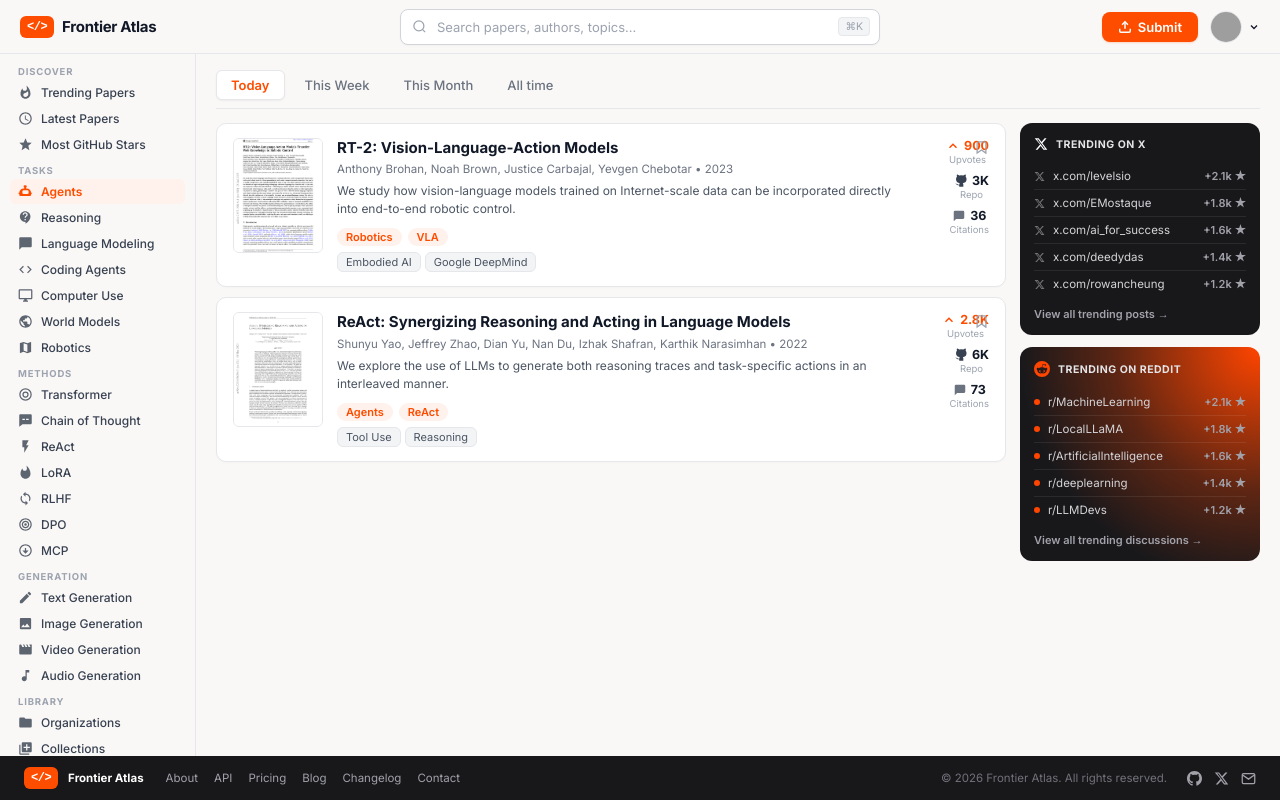
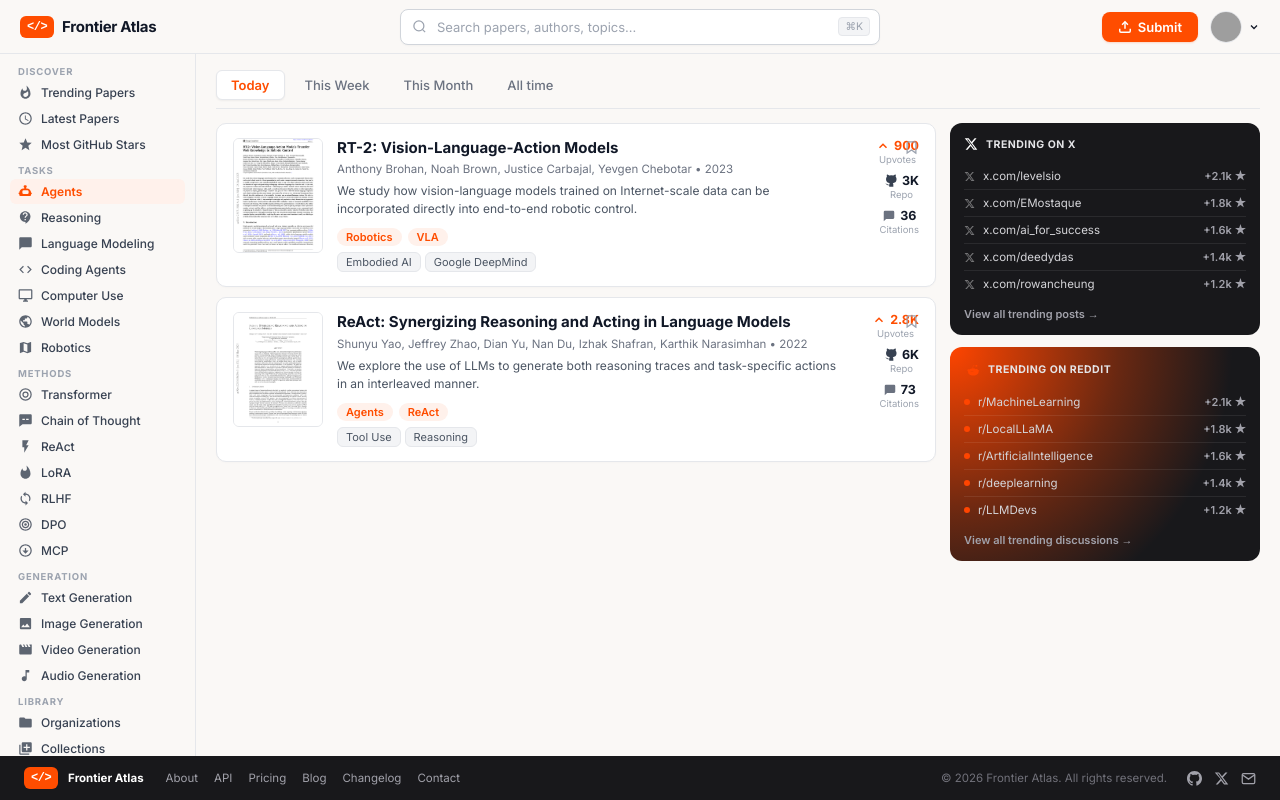
Before and after one commit to Deepak-Solanki04/Frontier_Atlas, a Next.js app: page /agents in a window 1280 px wide. Built offline with nearby package versions, Linux system fonts and the light colour scheme; grey boxes are pictures that could not be loaded.

Commit message:
UI alignment: match X/Reddit panel width exactly with GitHub tab (310px), shorten paper feed width, move Reddit gradient to top-left, bare Snoo head icon

```diff
--- a/app/[slug]/page.tsx
+++ b/app/[slug]/page.tsx
@@ -176,7 +176,7 @@ export default async function TopicPage({ params }: { params: Promise<{ slug: st
           <div className="trending-panel trending-panel-reddit">
             <div className="tp-header">
               <span className="reddit-clean-logo">
-                <svg viewBox="0 0 24 24" width="16" height="16" fill="#ff4500"><path d="M12 0A12 12 0 0 0 0 12a12 12 0 0 0 12 12 12 12 0 0 0 12-12A12 12 0 0 0 12 0zm5.01 4.744c.688 0 1.25.561 1.25 1.249a1.25 1.25 0 0 1-2.495.056l-2.597-.547-.8 3.747c1.824.07 3.48.632 4.674 1.488.308-.309.73-.491 1.207-.491.968 0 1.754.786 1.754 1.754 0 .716-.435 1.333-1.01 1.614a3.111 3.111 0 0 1 .042.52c0 2.694-3.13 4.87-7.004 4.87-3.874 0-7.004-2.176-7.004-4.87 0-.183.015-.366.043-.534A1.748 1.748 0 0 1 4.028 12c0-.968.786-1.754 1.754-1.754.463 0 .898.196 1.207.508 1.177-.845 2.801-1.402 4.588-1.48l.891-4.178a.4.4 0 0 1 .466-.311l3.076.65zm-8.232 9.07c-.715 0-1.294.58-1.294 1.294 0 .716.579 1.294 1.294 1.294.715 0 1.294-.578 1.294-1.294 0-.715-.579-1.294-1.294-1.294zm6.445 0c-.715 0-1.294.58-1.294 1.294 0 .716.579 1.294 1.294 1.294.715 0 1.294-.578 1.294-1.294 0-.715-.579-1.294-1.294-1.294zm-6.248 3.407a.4.4 0 0 1 .559-.015c.616.573 1.57.876 2.477.876.907 0 1.86-.303 2.477-.876a.4.4 0 0 1 .544.574c-.752.7-1.895 1.052-3.021 1.052-1.126 0-2.269-.352-3.021-1.052a.4.4 0 0 1-.015-.559z"/></svg>
+                <svg width="16" height="16" viewBox="0 0 24 24" fill="#ff4500"><path d="M14.238 15.348c.085.084.085.221 0 .306-.465.462-1.194.687-2.231.687-1.038 0-1.767-.225-2.231-.687a.216.216 0 0 1 0-.306.215.215 0 0 1 .305 0c.368.366.963.547 1.926.547.965 0 1.558-.181 1.926-.547a.215.215 0 0 1 .305 0zm-3.676-2.617c-.594 0-1.077.482-1.077 1.077 0 .594.483 1.077 1.077 1.077.595 0 1.078-.483 1.078-1.077 0-.595-.483-1.077-1.078-1.077zm5.954 0c-.595 0-1.078.482-1.078 1.077 0 .594.483 1.077 1.078 1.077.594 0 1.077-.483 1.077-1.077 0-.595-.483-1.077-1.077-1.077zm4.381 1.077c0-1.018-.826-1.844-1.843-1.844-.486 0-.928.188-1.258.494-1.146-.818-2.716-1.353-4.444-1.43l.911-4.283 2.98.636c.038.749.658 1.347 1.417 1.347.784 0 1.421-.637 1.421-1.421 0-.784-.637-1.421-1.421-1.421-.689 0-1.264.494-1.393 1.15l-3.327-.71a.216.216 0 0 0-.258.167l-1.016 4.778c-1.745.068-3.333.606-4.49 1.43-.33-.306-.772-.494-1.258-.494-1.018 0-1.844.826-1.844 1.844 0 .741.442 1.381 1.077 1.677-.024.21-.038.423-.038.639 0 3.018 3.513 5.469 7.848 5.469 4.336 0 7.848-2.451 7.848-5.469 0-.216-.014-.429-.038-.639.635-.296 1.077-.936 1.077-1.677z"/></svg>
               </span>
               <span>TRENDING ON REDDIT</span>
             </div>
--- a/app/globals.css
+++ b/app/globals.css
@@ -181,7 +181,7 @@ button { cursor: pointer; border: none; background: transparent; font-family: in
 /* ═══════ HERO ROW — 4 columns ═══════ */
 .hero-row {
   display: grid;
-  grid-template-columns: 1.4fr 1fr 1fr 1.1fr;
+  grid-template-columns: 1.3fr 1fr 1fr 310px;
   gap: 12px;
 }
 
@@ -276,7 +276,7 @@ button { cursor: pointer; border: none; background: transparent; font-family: in
 .time-filter.active { background: var(--white); color: var(--brand-orange); font-weight: 600; box-shadow: 0 1px 2px rgba(0,0,0,0.05); border: 1px solid var(--border); }
 
 /* ═══════ PAPERS + RIGHT SIDEBAR ═══════ */
-.papers-and-sidebar { display: grid; grid-template-columns: 1fr 240px; gap: 14px; align-items: start; }
+.papers-and-sidebar { display: grid; grid-template-columns: 1fr 310px; gap: 14px; align-items: start; }
 
 /* Paper list */
 .paper-list { display: flex; flex-direction: column; gap: 10px; }
@@ -329,7 +329,7 @@ button { cursor: pointer; border: none; background: transparent; font-family: in
 .trending-panel { background: #18181b; border-radius: 12px; padding: 14px; color: white; position: relative; overflow: hidden; }
 
 .trending-panel-reddit {
-  background: radial-gradient(circle at 100% 0%, #ff4500 0%, rgba(255,69,0,0.3) 45%, transparent 75%), #18181b;
+  background: radial-gradient(circle at 0% 0%, #ff4500 0%, rgba(255,69,0,0.35) 45%, transparent 75%), #18181b;
 }
 
 .tp-header { display: flex; align-items: center; gap: 8px; margin-bottom: 12px; font-size: 10.5px; font-weight: 700; letter-spacing: 0.5px; color: #e4e4e7; }
```
